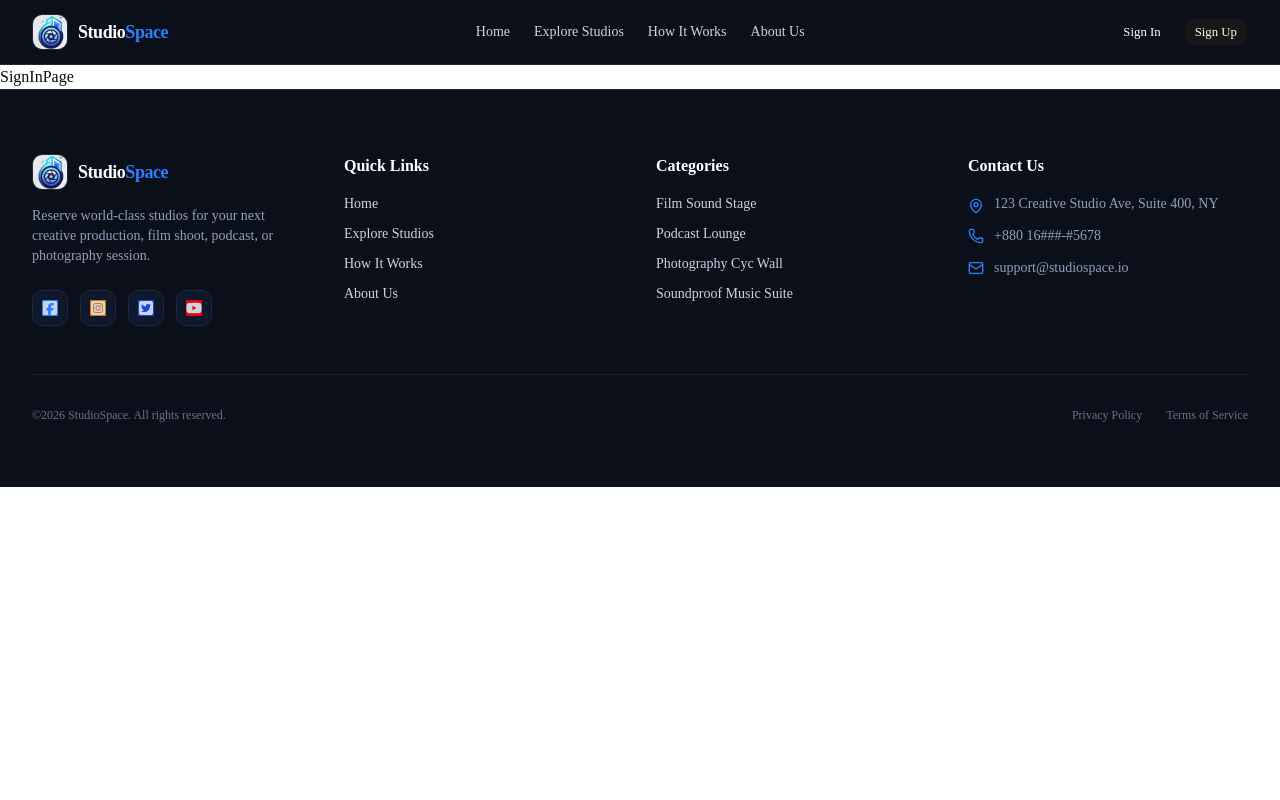
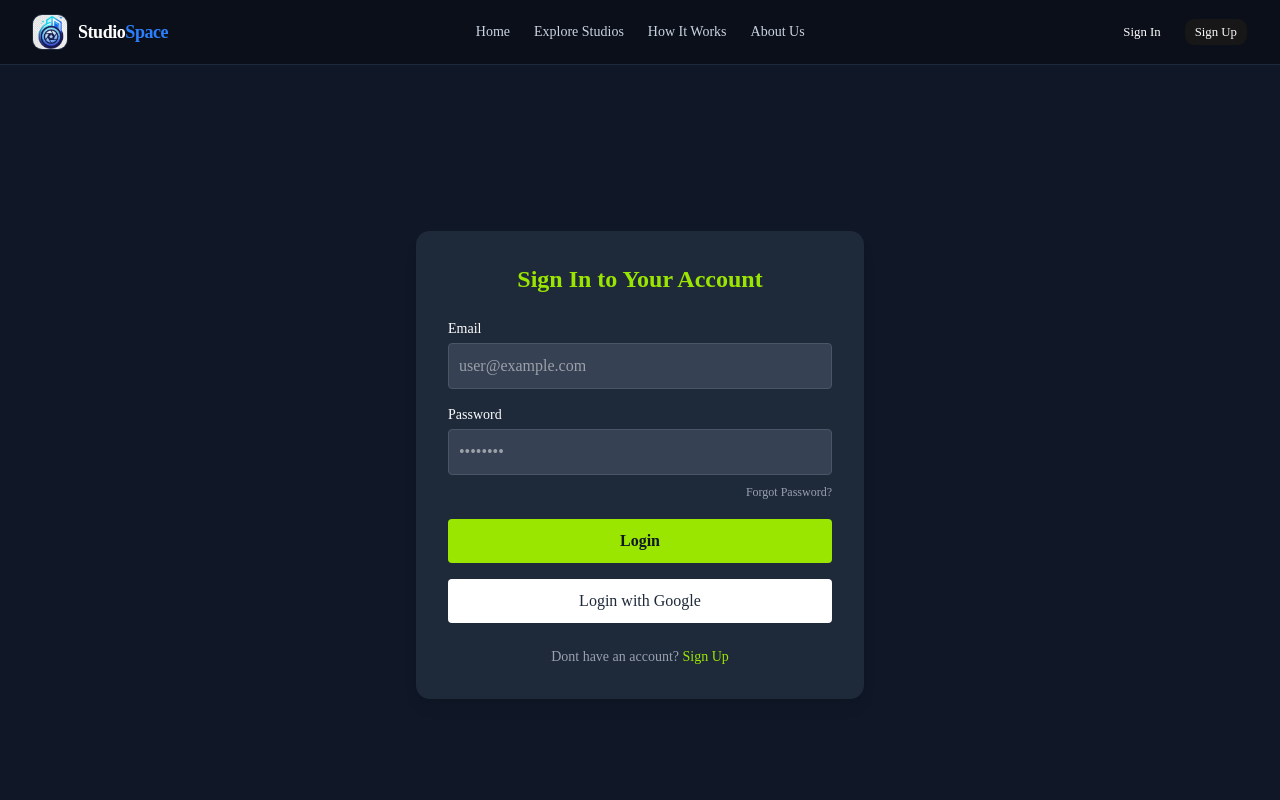
Before and after one commit to kazalbarmancode/cat-harry, a Next.js app: page /signIn in a window 1280 px wide. Shown: the top 800 px of the page. Built offline with nearby package versions, Linux system fonts and the light colour scheme.

Commit message:
created the sign in page

```diff
--- a/src/app/signIn/page.tsx
+++ b/src/app/signIn/page.tsx
@@ -1,9 +1,41 @@
+import Link from "next/link";
 
 const SignInPage = () => {
     return (
-        <div>
-            SignInPage
+      <div className="min-h-screen flex items-center justify-center bg-gray-900 text-white">
+      <div className="bg-gray-800 p-8 rounded-xl shadow-lg w-full max-w-md">
+        <h2 className="text-2xl font-bold mb-6 text-center text-lime-400">Sign In to Your Account</h2>
+
+        <form  className="space-y-4">
+          <div>
+            <label className="block text-sm font-medium mb-1">Email</label>
+            <input type="email" name="email" required className="w-full p-2.5 rounded bg-gray-700 border border-gray-600 focus:outline-none focus:border-lime-400" placeholder="user@example.com" />
+          </div>
+
+          <div>
+            <label className="block text-sm font-medium mb-1">Password</label>
+            <input type="password" name="password" required className="w-full p-2.5 rounded bg-gray-700 border border-gray-600 focus:outline-none focus:border-lime-400" placeholder="••••••••" />
+            <div className="text-right mt-1">
+              <a href="#" className="text-xs text-gray-400 hover:text-lime-400">Forgot Password?</a>
+            </div>
+          </div>
+
+          <button type="submit" className="w-full bg-lime-400 text-gray-900 font-semibold py-2.5 rounded hover:bg-lime-300 transition duration-200">
+            Login
+          </button>
+        </form>
+
+        <div className="mt-4 text-center">
+          <button className="w-full bg-white text-gray-800 font-medium py-2.5 rounded hover:bg-gray-100 transition duration-200 flex items-center justify-center gap-2">
+            <span>Login with Google</span>
+          </button>
         </div>
+
+        <p className="mt-6 text-center text-sm text-gray-400">
+          Dont have an account? <Link href="/signUp" className="text-lime-400 hover:underline">Sign Up</Link>
+        </p>
+      </div>
+    </div>
     );
 };
 
--- a/src/app/signUp/page.tsx
+++ b/src/app/signUp/page.tsx
@@ -7,9 +7,6 @@ const SignUpPage = () => {
           Create an Account
         </h2>
 
-        {
-          <div className="bg-red-500/20 border border-red-500 text-red-300 p-3 rounded mb-4 text-sm"></div>
-        }
 
         <form className="space-y-4">
           <div>
```
